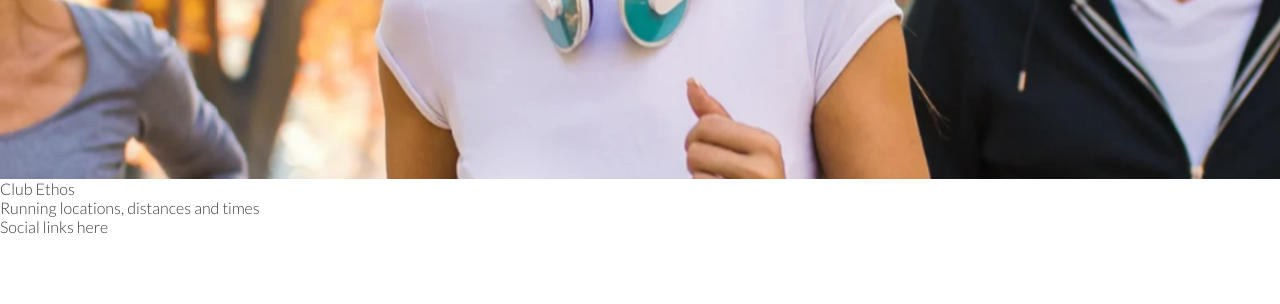
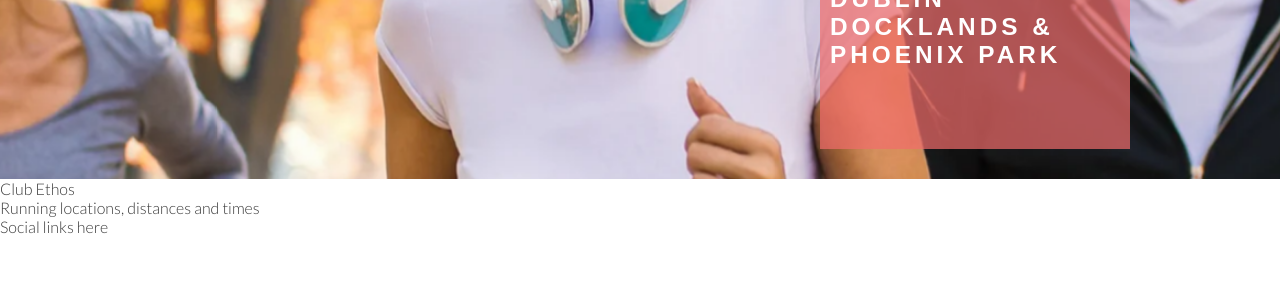
Before and after one commit to harry-c26/love-running, a plain HTML site: page index.html in a window 1280 px wide. Shown: the part 496-800 px from the top of the page. Drawn offline with Linux system fonts and the light colour scheme.

Commit message:
Add cover text and style

```diff
--- a/assets/css/style.css
+++ b/assets/css/style.css
@@ -64,6 +64,14 @@ h2 {
 height: 600px;
 width: 100%;
 overflow: hidden;
+
+position: relative;
+}
+
+#cover-text,
+cover-text,
+h2 {
+color: #fff
 }
 
 #hero-image {
@@ -72,6 +80,7 @@ h2 {
 background: url('../images/hero-image.webp') no-repeat center center;
 
 /* animates zoom effect on loading page */
+
 animation-name: hero-zoom;
 animation-duration: 5s;
 animation-fill-mode: forwards;
@@ -87,3 +96,23 @@ h2 {
 transform: scale(1.1);
 }
 }
+
+#cover-text {
+font-size: 130%;
+font-family: Oswald, sans-serif;
+text-transform: uppercase;
+letter-spacing: 4px;
+
+width: 300px;
+height: 200px;
+
+padding-top: 40px;
+padding-left: 10px;
+
+background-color: rgba(241, 109, 107, .7);
+
+bottom: 30px;
+right: 150px;
+
+position: absolute;
+}
--- a/index.html
+++ b/index.html
@@ -33,6 +33,10 @@
     </header>
     <section id="hero-outer">
         <div id="hero-image"></div>
+        <div id="cover-text">
+            <h2>Love Running</h2>
+            <h3>Dublin Docklands & Phoenix Park</h3>
+        </div>
     </section>
     <section>
         Club Ethos
```
Lines whose indentation alone changed are shown as unchanged.
